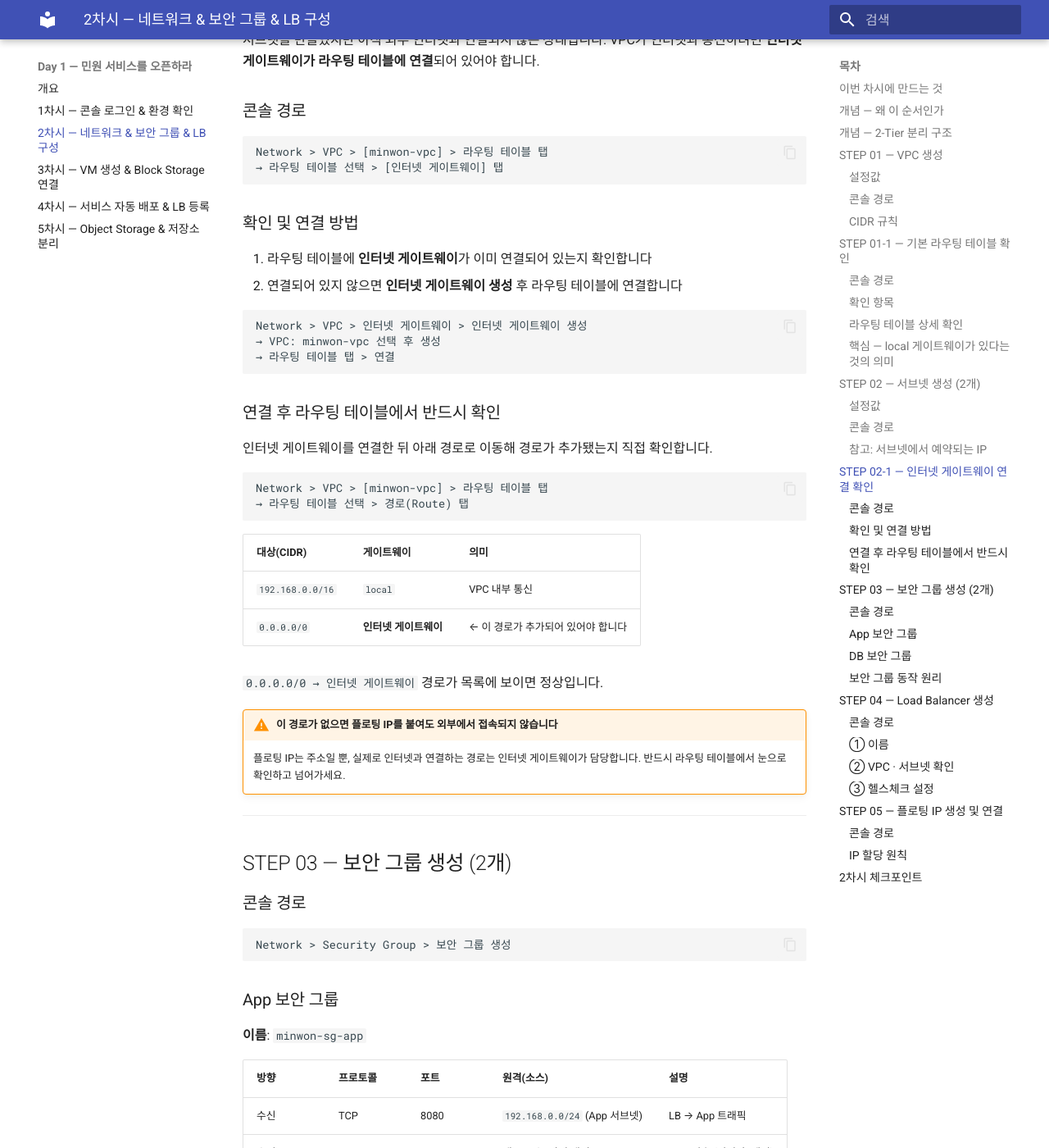
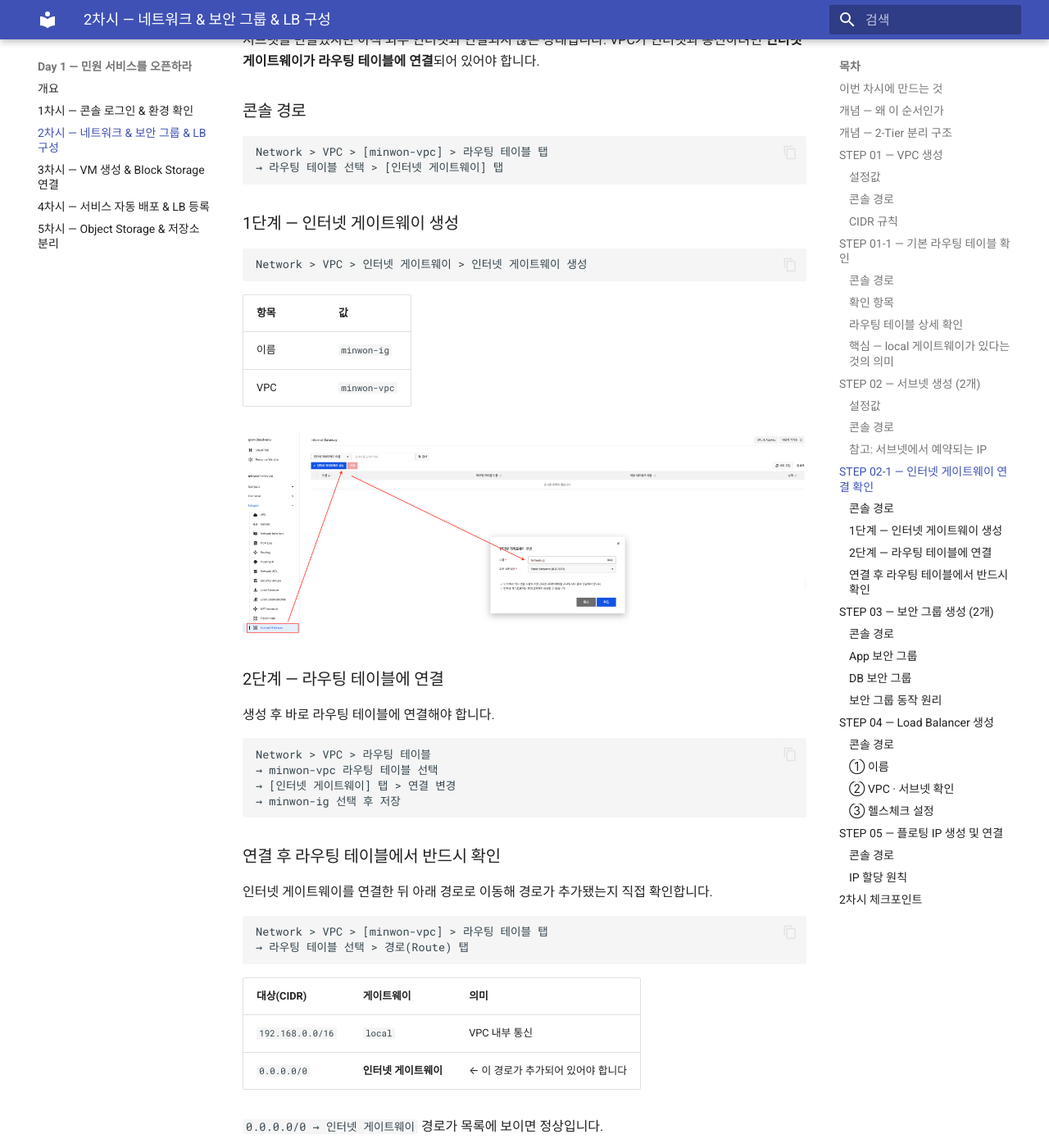
Before and after one commit to skilleat-labs/cloud-native-minwon-lab, an MkDocs documentation site: the page built from docs/day1/session2.md, in a window 1280 px wide and 1400 px high, scrolled down 5640 px. Shown: the whole window at 82% size. Built offline with MkDocs 1.6.1 and Material for MkDocs 9.7.7, drawn with Linux system fonts in a browser that asks for light colours.

Commit message:
Add internet gateway creation detail with screenshot
- images/2-4-1-igw-create.png: 인터넷 게이트웨이 생성 화면
- 이름 minwon-ig, VPC minwon-vpc 설정값 추가
- 생성 → 라우팅 테이블 연결 → 경로 확인 순서 명확화

Co-Authored-By: Claude Sonnet 4.6 <noreply@anthropic.com>

````diff
--- a/docs/day1/session2.md
+++ b/docs/day1/session2.md
@@ -173,15 +173,28 @@ Network > VPC > [minwon-vpc] > 라우팅 테이블 탭
 → 라우팅 테이블 선택 > [인터넷 게이트웨이] 탭
 ```
 
-### 확인 및 연결 방법
-
-1. 라우팅 테이블에 **인터넷 게이트웨이**가 이미 연결되어 있는지 확인합니다
-2. 연결되어 있지 않으면 **인터넷 게이트웨이 생성** 후 라우팅 테이블에 연결합니다
+### 1단계 — 인터넷 게이트웨이 생성
 
 ```
 Network > VPC > 인터넷 게이트웨이 > 인터넷 게이트웨이 생성
-→ VPC: minwon-vpc 선택 후 생성
-→ 라우팅 테이블 탭 > 연결
+```
+
+| 항목 | 값 |
+|------|---|
+| 이름 | `minwon-ig` |
+| VPC | `minwon-vpc` |
+
+![인터넷 게이트웨이 생성](./images/2-4-1-igw-create.png)
+
+### 2단계 — 라우팅 테이블에 연결
+
+생성 후 바로 라우팅 테이블에 연결해야 합니다.
+
+```
+Network > VPC > 라우팅 테이블
+→ minwon-vpc 라우팅 테이블 선택
+→ [인터넷 게이트웨이] 탭 > 연결 변경
+→ minwon-ig 선택 후 저장
 ```
 
 ### 연결 후 라우팅 테이블에서 반드시 확인
````
Also changed, not shown: docs/day1/images/2-4-1-igw-create.png (added).
